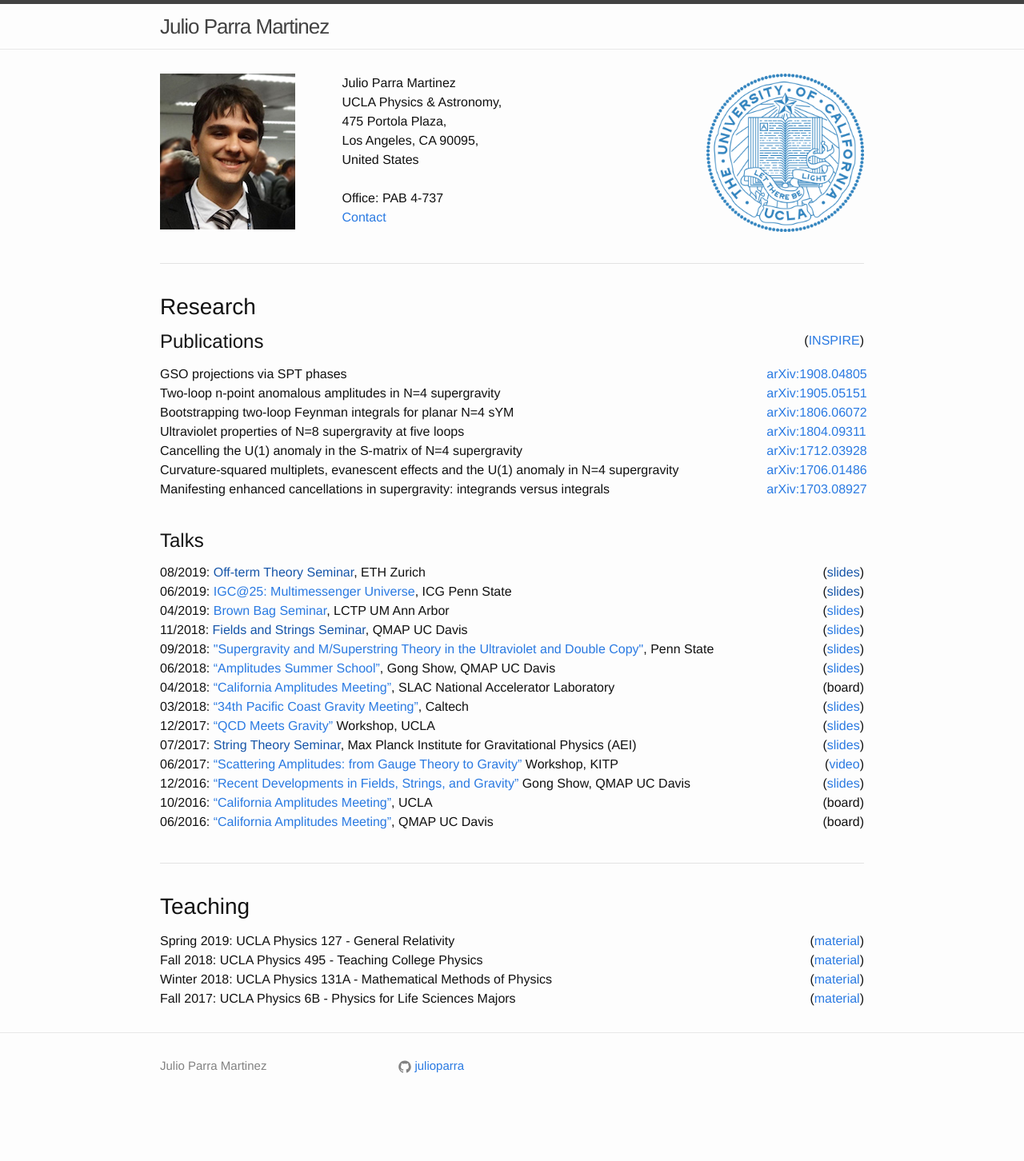
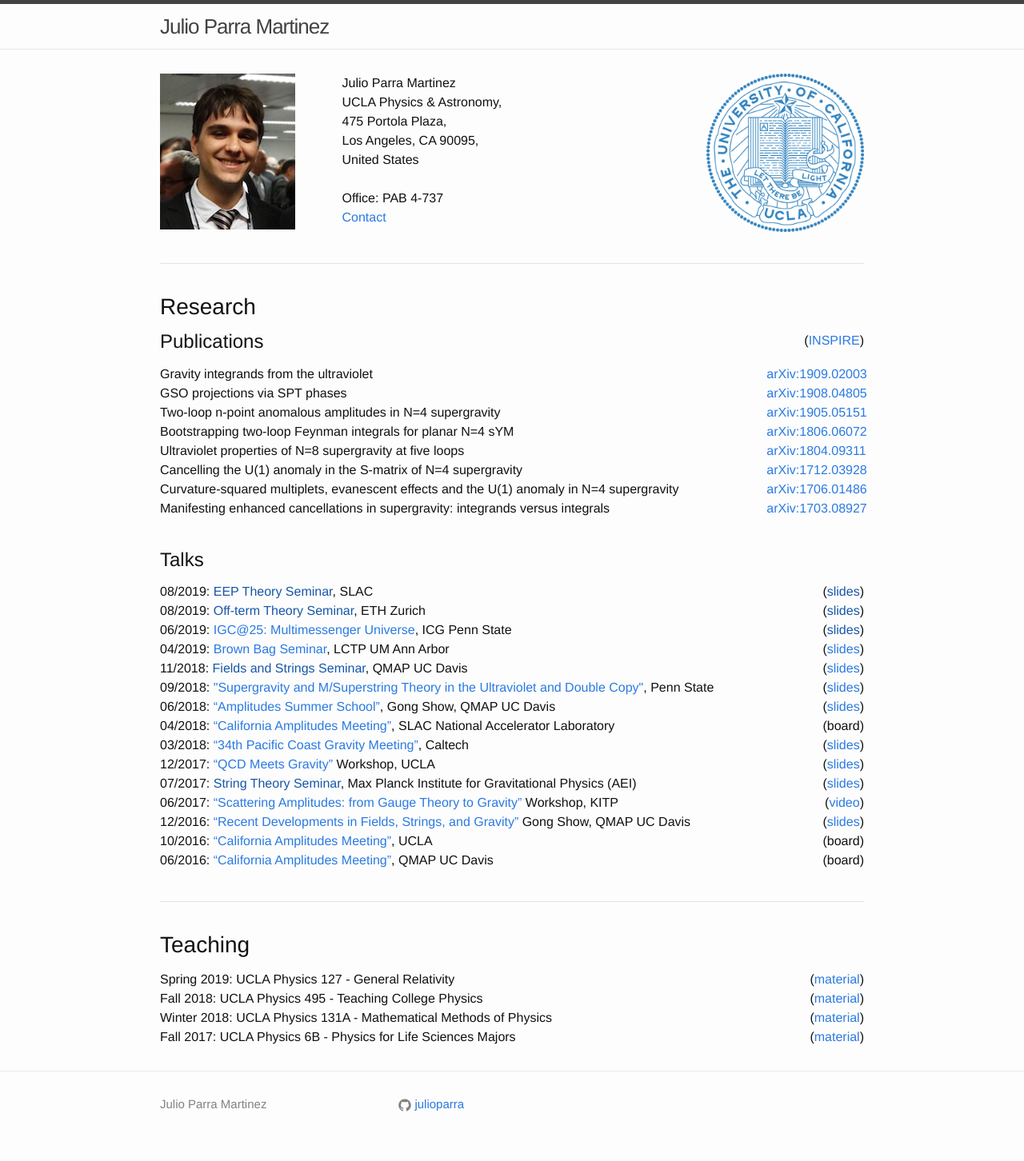
Before and after one commit to julioparra/julioparra.github.io, a Jekyll site: the page built from index.md, in a window 1280 px wide. Shown: the whole page at 80% size. Built offline with Jekyll 4.4.1, drawn with Linux system fonts in a browser that asks for light colours; nearby versions of some CDN libraries; before the commit the page ends 1404 px from its top, so only the background shows below that.

Commit message:
Added latest paper and talk

```diff
--- a/index.md
+++ b/index.md
@@ -30,6 +30,10 @@ Office: PAB 4-737 <br>
   <div class="row">
     <div class="col-md-10 col-0"> <h4> Publications </h4> </div>
     <div class="col-md-2 col-12" style="vertical-align: middle; text-align:right"> (<a href="http://inspirehep.net/author/profile/J.Parra.Martinez.1">INSPIRE</a>) </div>
+  </div>
+  <div class="row">
+    <div class="col-md-10 col-0"> Gravity integrands from the ultraviolet </div>
+    <div class="col-md-2 col-12" style="text-align:right"> <a href="https://arxiv.org/abs/1909.02003">arXiv:1909.02003</a> </div>
   </div>
   <div class="row">
     <div class="col-md-10 col-0"> GSO projections via SPT phases </div>
@@ -65,6 +69,10 @@ Office: PAB 4-737 <br>
 
 #### Talks ####
 
+<div class="row">
+    <div class="col-10"> 08/2019: <a href="">EEP Theory Seminar</a>, SLAC  <br> </div>
+    <div class="col-2" style="text-align:right"> (<a href="">slides</a>)  </div>
+</div>
 <div class="row">
     <div class="col-10"> 08/2019: <a href="">Off-term Theory Seminar</a>, ETH Zurich  <br> </div>
     <div class="col-2" style="text-align:right"> (<a href="">slides</a>)  </div>
```
